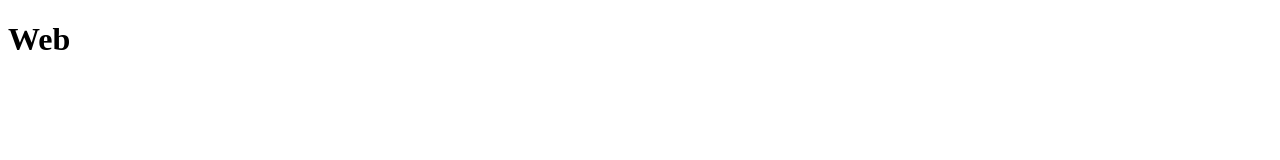
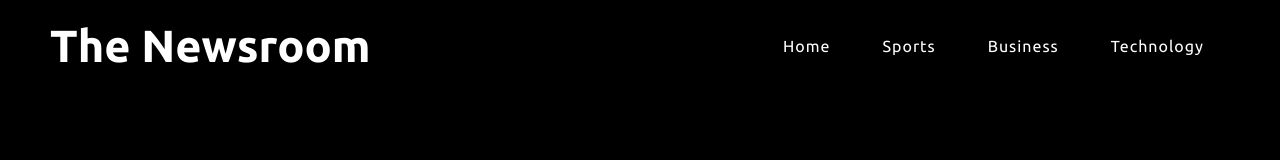
Before and after one commit to jeancarloshm/NewsWebsite, a plain HTML site: page index.html in a window 1280 px wide. Drawn offline with Linux system fonts and the light colour scheme.

Commit message:
Nav bar Example
Implementation of Nav bar example to use for guide to final UI

```diff
--- a/index.html
+++ b/index.html
@@ -4,11 +4,25 @@
     <meta charset="UTF-8" />
     <meta http-equiv="X-UA-Compatible" content="IE=edge" />
     <meta name="viewport" content="width=device-width, initial-scale=1.0" />
-    <title>Document</title>
+    <title>The Newsroom</title>
     <link rel="stylesheet" href="style.css" />
   </head>
   <body>
-    <h1>Web</h1>
+        <div class="header">
+          <div class="logo">
+            The Newsroom
+          </div>
+          <nav>
+            <ul>
+              <li><a href="#">Home</a></li>
+              <li><a href="#">Sports</a></li>
+              <li><a href="#">Business</a></li>
+              <li><a href="#">Technology</a></li>
+            </ul>
+          </nav>
+        </div>
+
+
     <script src="app.js"></script>
   </body>
 </html>
--- a/style.css
+++ b/style.css
@@ -0,0 +1,48 @@
+@import url('https://fonts.googleapis.com/css2?family=Ubuntu:wght@400;500;700&display=swap');
+*{
+    margin: 0;
+    padding: 0;
+    box-sizing: border-box;
+}
+body{
+    background-color: black;
+    font-family: 'Ubuntu', sans-serif;
+    width: 100%;
+    min-height: 100vh;
+    color:  #fff;
+}
+.header{
+    position: fixed;
+    display: flex;
+    justify-content: space-between;
+    width: 100%;
+    align-items: center;
+    padding: 20px 50px;
+}
+.logo{
+    font-size: 45px;
+    font-weight: 700;
+    cursor: pointer;
+}
+nav ul{
+    display: flex;
+}
+nav ul li{
+    list-style: none;
+    margin: 0 15px;
+    padding: 0 10px;
+    border-left: 1px solid #fff0;
+    border-right: 1px solid #fff0;
+    transition: 0.3s;
+
+}
+nav ul li:hover{
+    border-left: 1px solid #fff;
+    border-right: 1px solid #fff;
+}
+nav ul li a{
+    text-decoration: none;
+    color: #fff;
+    letter-spacing: 1px;
+
+}
```
